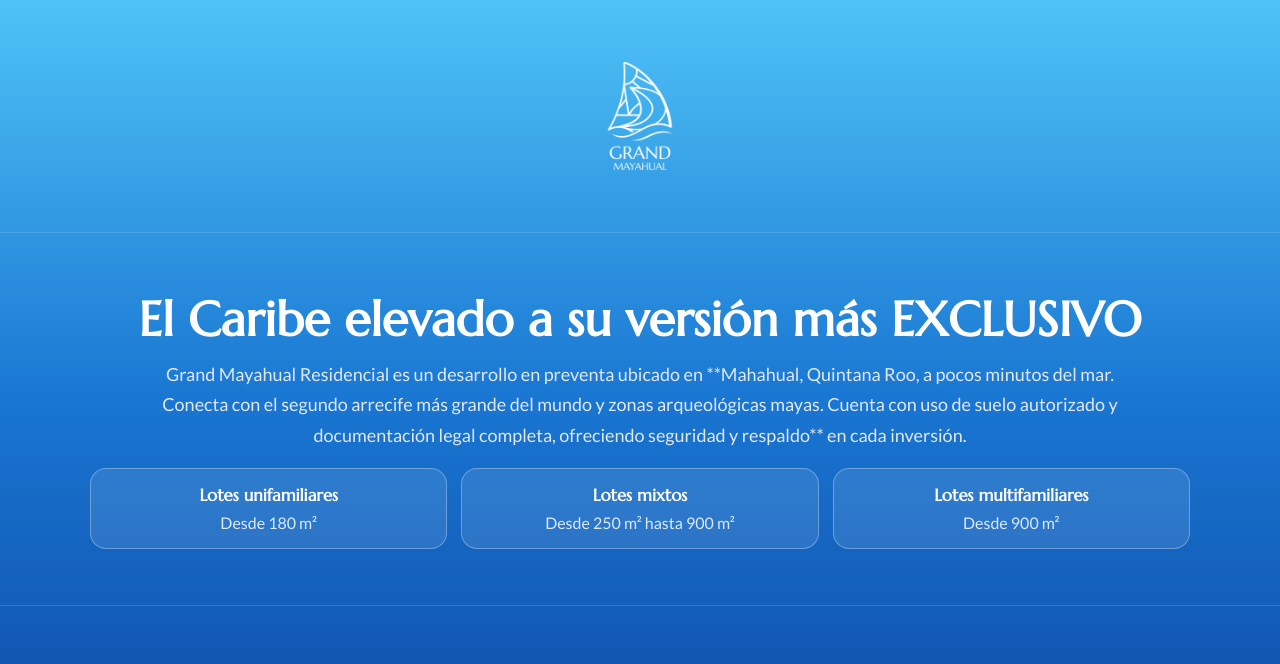
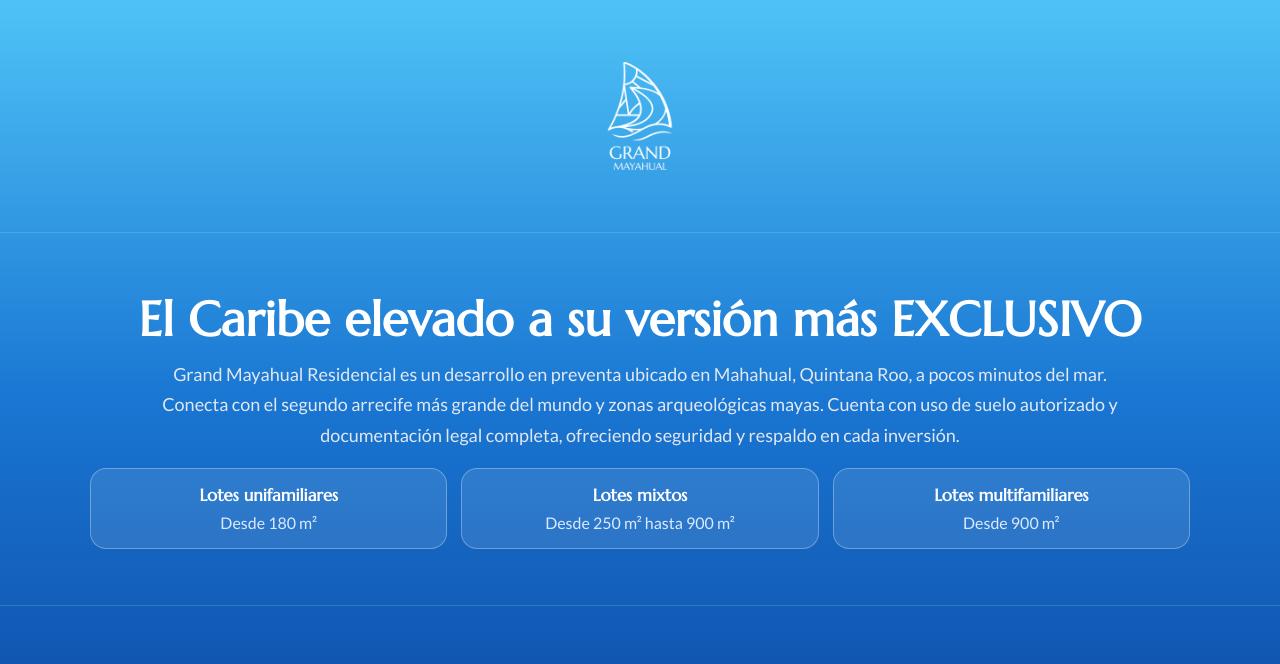
Before and after one commit to abrahammexo-alt/GRANDMAYAHUAL, a plain HTML site: page index.html in a window 1280 px wide. Shown: the top 664 px of the page. Drawn offline with Linux system fonts and the light colour scheme; no server answers.

Commit message:
index.html

```diff
--- a/index.html
+++ b/index.html
@@ -215,8 +215,8 @@ footer{padding:28px 0;color:#cbd5e1;text-align:center;border-top:1px solid rgba(
   <div class="container">
     <h1>El Caribe elevado a su versión más EXCLUSIVO</h1>
     <p class="lead">
-      Grand Mayahual Residencial es un desarrollo en preventa ubicado en **Mahahual, Quintana Roo, a pocos minutos del mar. Conecta con el segundo arrecife más grande del mundo
-      y zonas arqueológicas mayas. Cuenta con uso de suelo autorizado y documentación legal completa, ofreciendo seguridad y respaldo** en cada inversión.
+      Grand Mayahual Residencial es un desarrollo en preventa ubicado en Mahahual, Quintana Roo, a pocos minutos del mar. Conecta con el segundo arrecife más grande del mundo
+      y zonas arqueológicas mayas. Cuenta con uso de suelo autorizado y documentación legal completa, ofreciendo seguridad y respaldo en cada inversión.
     </p>
 
     <div class="stats" id="stats">
```
